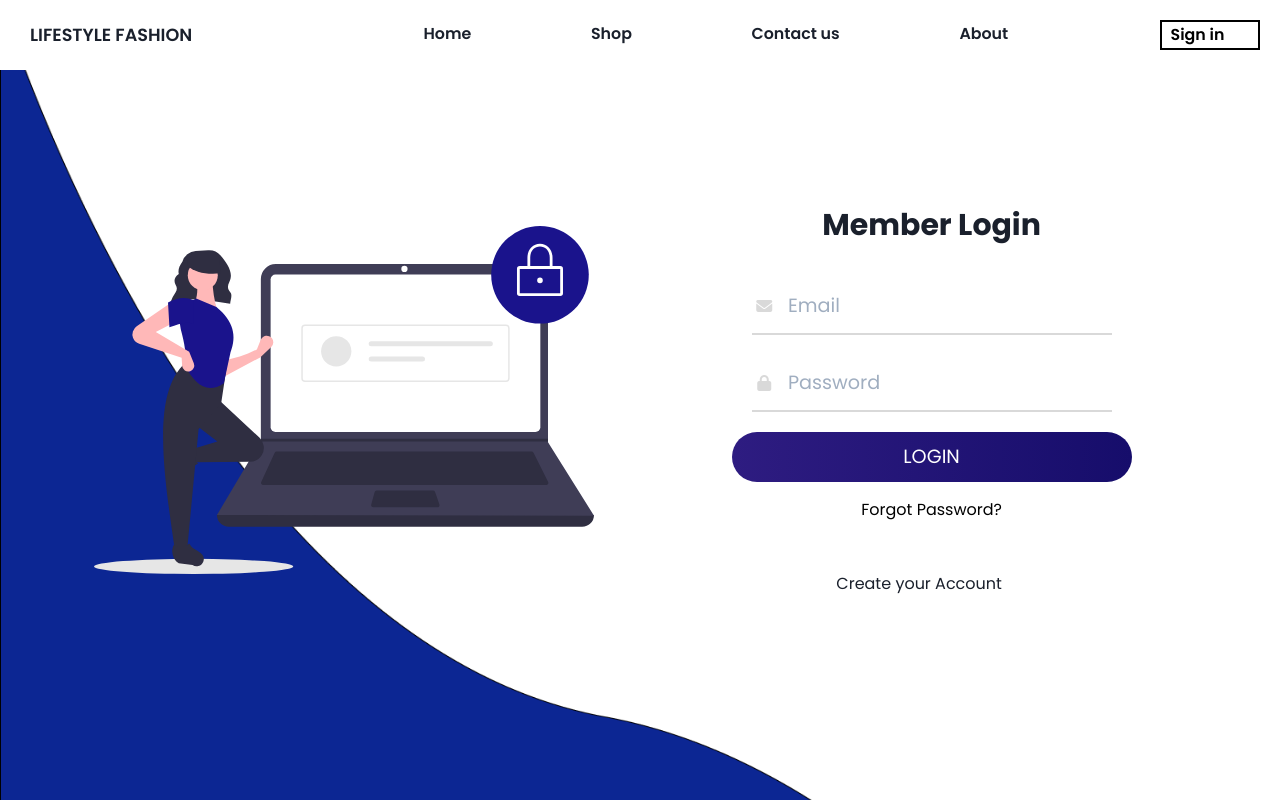
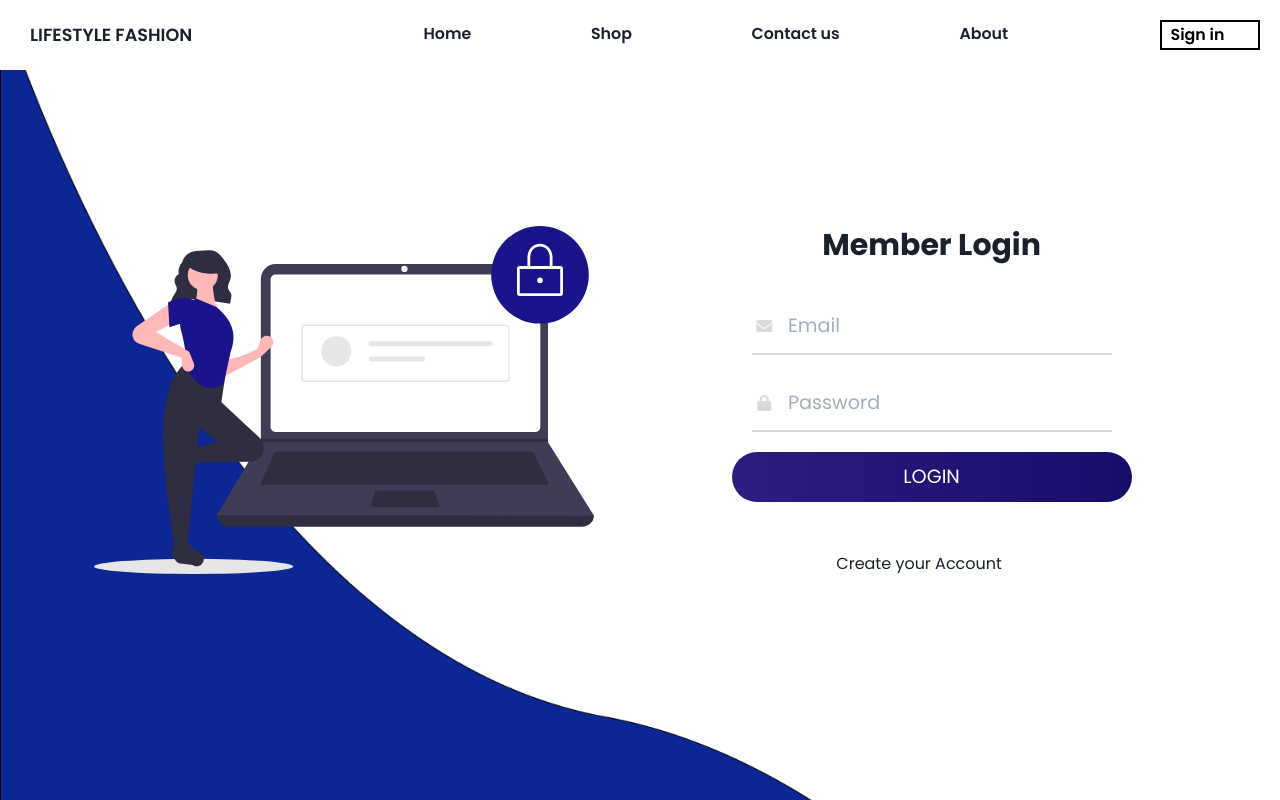
Before and after one commit to jayanth-neu/INFO6150-Final-Project-Ecommerce, a React (Create React App) app in the folder frontend/: page /login in a window 1280 px wide. Shown: the top 800 px of the page. Built offline with nearby package versions, Linux system fonts and the light colour scheme; some icons are missing.

Commit message:
css changes

```diff
--- a/frontend/src/pages/About/aboutcss.css
+++ b/frontend/src/pages/About/aboutcss.css
@@ -124,4 +124,5 @@
     margin:0px 10px 0px 20px;
   }
 
+
 }
--- a/frontend/src/pages/Contactus/contactuscss.css
+++ b/frontend/src/pages/Contactus/contactuscss.css
@@ -1,3 +1,5 @@
+
+
 .contactUs {
   position: relative;
   top: 20px;
--- a/frontend/src/pages/Login/LoginScreen.js
+++ b/frontend/src/pages/Login/LoginScreen.js
@@ -101,9 +101,7 @@ const LoginScreen = ({ location, history }) => {
 
             <div className="div-forgot">
               <span></span>
-              <Link className="text-forgot" to="/forgot">
-                Forgot Password?
-              </Link>
+
             </div>
             <Link
               className="createAcc"
```
Also changed, not shown: frontend/src/pages/Contactus/Contactus.js (+19 -0 lines), frontend/src/pages/Home.js (+7 -0 lines), frontend/src/App.css (line endings or trailing spaces), frontend/src/pages/Shop.css (line endings or trailing spaces).
